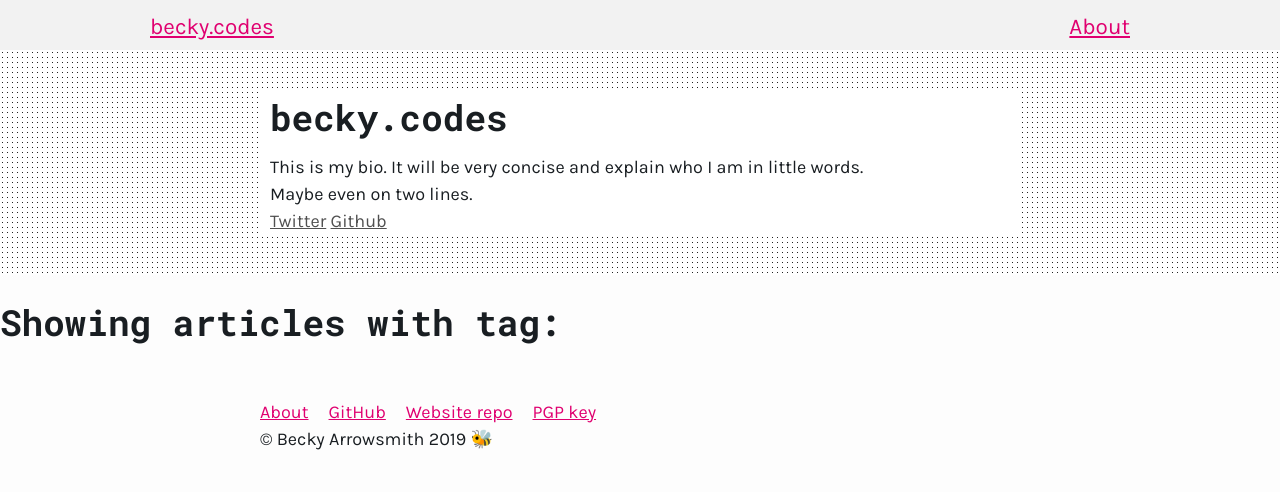
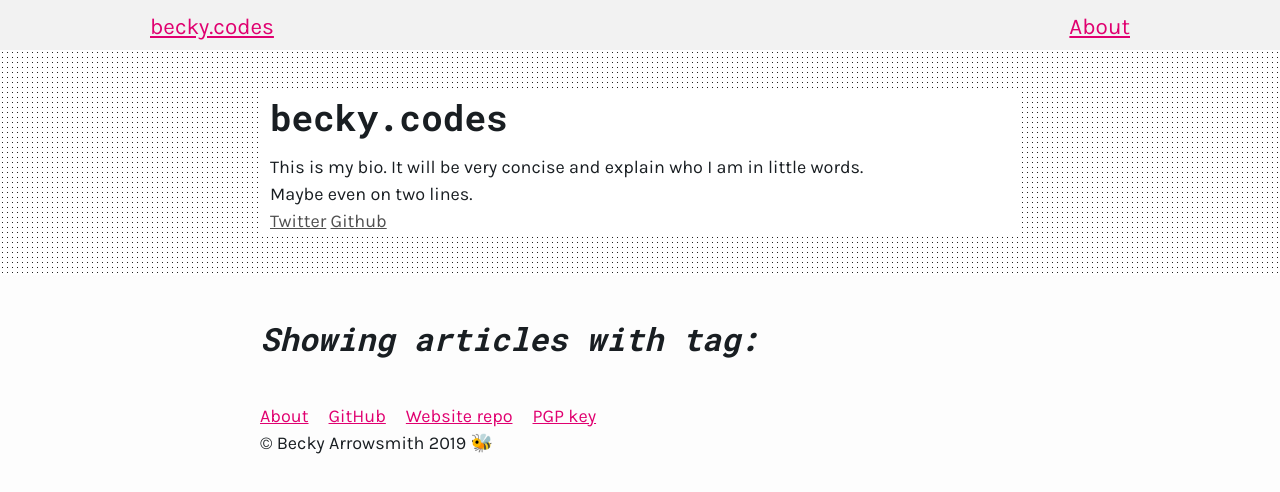
Before and after one commit to BeckyArrowsmith/blog2019, a Next.js app: page /tags in a window 1280 px wide. Shown: the top 492 px of the page. Built offline with nearby package versions, Linux system fonts and the light colour scheme.

Commit message:
tag page styling

```diff
--- a/components/Tags.js
+++ b/components/Tags.js
@@ -49,7 +49,7 @@ const Post = () => {
     );
     return (
         <div>
-            <h1>Showing articles with tag: {router.query.tag}</h1>
+            <h1 className="tag-page-headline container">Showing articles with tag: <span>{router.query.tag}</span></h1>
             {postData}
         </div>
     )
--- a/layouts/styles/posts.css
+++ b/layouts/styles/posts.css
@@ -98,7 +98,3 @@ article hr {
     background: #FF00D6;
     background: linear-gradient(-45deg, #FF00D6 0%,#5a90e1 25%,#FF00D6 50%,#5a90e1 75%,#FF00D6 100%);
 }
-
-/* article hr:last-child {
-    display: none;
-} */
--- a/layouts/styles/tags.css
+++ b/layouts/styles/tags.css
@@ -1,3 +1,23 @@
+.tag-page-headline {
+    font-style: italic;
+    font-size: 20px;
+    padding-bottom:0;
+}
+
+
+@media only screen and (min-width: 750px) {
+    .tag-page-headline {
+        font-style: italic;
+        font-size: 32px;
+        padding-bottom:0;
+    }
+}
+
+.tag-page-headline span {
+    color: #E00070;
+    text-shadow: 2px 2px 0 #5a90e1;
+}
+
 section#tags ul {
     margin: 0;
     list-style: none;
```
